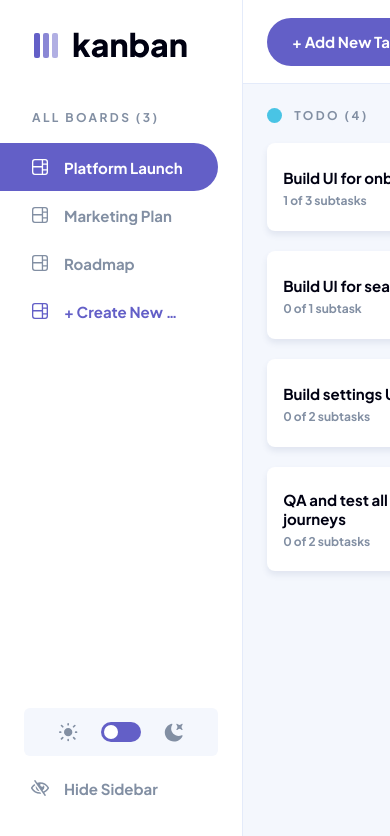
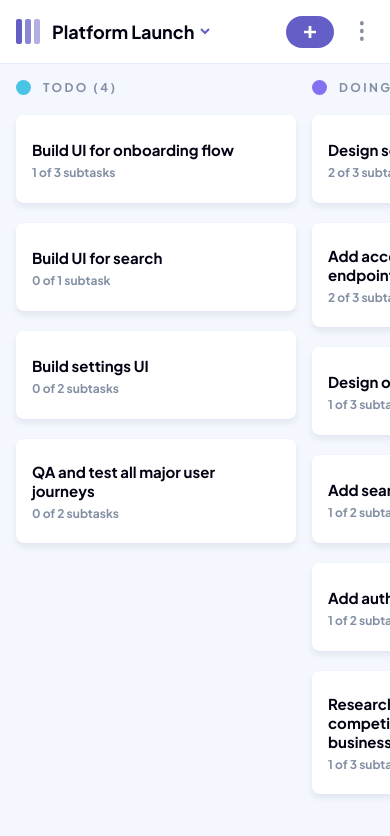
Before and after one commit to kwadjo-wusu-ansah/Kanban-Task-Management, a React (Vite) app: page / in a window 390 px wide. Shown: the top 836 px of the page. Built offline with nearby package versions, Linux system fonts and the light colour scheme.

Commit message:
feat(responsive): implement mobile board/header states for light and dark modes

```diff
--- a/src/App.module.css
+++ b/src/App.module.css
@@ -92,3 +92,23 @@
     padding: 304px var(--space-6) var(--space-6);
   }
 }
+
+@media (max-width: 787px) {
+  .boardCanvas {
+    padding: var(--space-4) var(--space-4) var(--space-6);
+  }
+
+  .columnsScroller {
+    gap: var(--space-4);
+  }
+
+  .addColumnLane {
+    block-size: calc(100vh - 112px);
+    inline-size: 280px;
+    padding-block-start: var(--space-10);
+  }
+
+  .emptyStateWrapper {
+    padding: 0 var(--space-6);
+  }
+}
--- a/src/App.tsx
+++ b/src/App.tsx
@@ -1,4 +1,4 @@
-import { useState } from 'react'
+import { useEffect, useState } from 'react'
 import { boardPreviews } from './data'
 import type { BoardPreview, BoardTaskPreview } from './data'
 import { AddColumnCard, EmptyBoardState, Header, Modal, Sidebar, Tasks } from './components'
@@ -16,6 +16,7 @@ const DEFAULT_ADD_SUBTASK_PLACEHOLDERS = ['e.g. Make coffee', 'e.g. Drink coffee
 const DEFAULT_ADD_BOARD_COLUMN_VALUES = ['Todo', 'Doing']
 const DEFAULT_BOARD_COLUMN_PLACEHOLDER = 'e.g. Todo'
 const COLUMN_ACCENT_COLORS = ['#49c4e5', '#8471f2', '#67e2ae']
+const MOBILE_BREAKPOINT = 788
 
 let nextClientId = 0
 
@@ -146,10 +147,11 @@ function buildDeleteTaskDescription(taskName: string): string {
 
 const fallbackBoardPreviews = buildFallbackBoardPreviews(fallbackBoards)
 
-// Renders the desktop board app shell in populated and empty states for both themes.
+// Renders the responsive board app shell in populated and empty states for both themes.
 function App() {
   const [mode, setMode] = useState<SidebarMode>('light')
   const [isSidebarHidden, setIsSidebarHidden] = useState(false)
+  const [isMobileViewport, setIsMobileViewport] = useState(() => window.innerWidth < MOBILE_BREAKPOINT)
   const [boardsData, setBoardsData] = useState<BoardPreview[]>(boardPreviews.length > 0 ? boardPreviews : fallbackBoardPreviews)
   const boards = buildSidebarBoards(boardsData)
   const [activeBoardId, setActiveBoardId] = useState(boards[0]?.id ?? fallbackBoards[0].id)
@@ -210,6 +212,24 @@ function App() {
   const statusOptions = buildStatusOptions(activeBoard)
   const deleteBoardDescription = buildDeleteBoardDescription(deletingBoardName || activeBoardName)
   const deleteTaskDescription = buildDeleteTaskDescription(deletingTaskName || activeTask?.title || '')
+  const shouldRenderSidebar = !isMobileViewport
+  const isHeaderSidebarVisible = shouldRenderSidebar && !isSidebarHidden
+
+  // Tracks the mobile breakpoint so the app can switch between desktop sidebar and mobile header layouts.
+  useEffect(() => {
+    const mediaQuery = window.matchMedia(`(max-width: ${MOBILE_BREAKPOINT - 1}px)`)
+
+    function handleMobileBreakpointChange(event: MediaQueryListEvent) {
+      setIsMobileViewport(event.matches)
+    }
+
+    setIsMobileViewport(mediaQuery.matches)
+    mediaQuery.addEventListener('change', handleMobileBreakpointChange)
+
+    return () => {
+      mediaQuery.removeEventListener('change', handleMobileBreakpointChange)
+    }
+  }, [])
 
   // Resets local Add Task form state to initial values for the active board.
   function resetAddTaskForm(initialStatusValue = statusOptions[0]?.value ?? '') {
@@ -1073,6 +1093,7 @@ function App() {
 
   return (
     <main className={classNames(styles.app, mode === 'dark' ? styles.appDark : styles.appLight)}>
+      {shouldRenderSidebar ? (
         <Sidebar
           activeBoardId={activeBoardId}
           boardCount={boardCount}
@@ -1086,10 +1107,12 @@ function App() {
           onThemeToggle={() => setMode((previousMode) => (previousMode === 'dark' ? 'light' : 'dark'))}
           theme={mode}
         />
+      ) : null}
 
       <div className={styles.contentArea}>
         <Header
           boardName={activeBoardName}
+          isMobile={isMobileViewport}
           isAddTaskDisabled={!hasColumns}
           isMenuOpen={isBoardMenuOpen}
           mode={mode}
@@ -1098,7 +1121,7 @@ function App() {
           onEditBoard={handleEditBoardOpen}
           onMenuClose={handleBoardMenuClose}
           onMenuOpen={handleBoardMenuToggle}
-          sidebarVisible={!isSidebarHidden}
+          sidebarVisible={isHeaderSidebarVisible}
         />
         <section className={classNames(styles.boardCanvas, mode === 'dark' ? styles.boardCanvasDark : styles.boardCanvasLight)}>
           {hasColumns ? (
--- a/src/components/Header/Header.module.css
+++ b/src/components/Header/Header.module.css
@@ -54,13 +54,20 @@
 }
 
 .title {
+  align-items: center;
   color: var(--color-black);
+  display: flex;
   font-size: var(--text-heading-xl-size);
   font-weight: 700;
+  gap: var(--space-2);
   line-height: var(--line-height-compact);
   margin: 0;
   overflow: hidden;
   padding-inline-start: var(--space-8);
+}
+
+.titleText {
+  overflow: hidden;
   text-overflow: ellipsis;
   white-space: nowrap;
 }
@@ -83,6 +90,19 @@
 .addTaskButton {
   inline-size: 164px;
   min-inline-size: 164px;
+}
+
+.addTaskButtonMobile {
+  block-size: 32px;
+  border-radius: 16px;
+  inline-size: 48px;
+  min-inline-size: 48px;
+  padding-inline: 0;
+}
+
+.addTaskMobileIcon {
+  block-size: 12px;
+  inline-size: 12px;
 }
 
 .menuRegion {
@@ -154,6 +174,16 @@
   color: var(--color-red);
 }
 
+.boardChevron {
+  block-size: 7px;
+  flex: 0 0 auto;
+  inline-size: 10px;
+}
+
+.titleMobile {
+  font-size: var(--text-heading-l-size);
+}
+
 @media (min-width: 788px) and (max-width: 1023px) {
   .header {
     block-size: 81px;
@@ -186,3 +216,41 @@
     gap: var(--space-6);
   }
 }
+
+@media (max-width: 787px) {
+  .header {
+    block-size: 64px;
+  }
+
+  .sidebarHidden {
+    padding-inline-end: var(--space-4);
+  }
+
+  .logoSlot {
+    block-size: 64px;
+    border-inline-end: 0;
+    inline-size: auto;
+    padding-inline: var(--space-4) var(--space-3);
+  }
+
+  .logo {
+    block-size: 25px;
+    inline-size: 24px;
+  }
+
+  .title {
+    font-size: var(--text-heading-l-size);
+    gap: 6px;
+    max-inline-size: 170px;
+    padding-inline-start: 0;
+  }
+
+  .actions {
+    gap: var(--space-4);
+  }
+
+  .menu {
+    inset-block-start: calc(100% + var(--space-2));
+    inset-inline-end: 0;
+  }
+}
--- a/src/components/Header/Header.tsx
+++ b/src/components/Header/Header.tsx
@@ -1,20 +1,25 @@
 import { useEffect, useRef } from 'react'
-import { iconVerticalEllipsis, logoDark, logoLight } from '../../assets'
+import { iconAddTaskMobile, iconChevronDown, iconVerticalEllipsis, logoDark, logoLight, logoMobile } from '../../assets'
 import { classNames } from '../../utils'
 import { Button } from '../Button'
 import styles from './Header.module.css'
 import type { HeaderMode, HeaderProps } from './Header.types'
 
-// Resolves the correct desktop logo source from the selected header mode.
-function getLogoSource(mode: HeaderMode): string {
+// Resolves the correct logo source from mode and mobile header layout.
+function getLogoSource(mode: HeaderMode, isMobile: boolean): string {
+  if (isMobile) {
+    return logoMobile
+  }
+
   return mode === 'dark' ? logoLight : logoDark
 }
 
-// Renders a reusable board header for light/dark mode and sidebar-visible layouts.
+// Renders a reusable board header for desktop/tablet and compact mobile layouts.
 function Header({
   addTaskLabel = '+ Add New Task',
   boardName,
   className,
+  isMobile = false,
   isAddTaskDisabled = false,
   isMenuOpen = false,
   mode = 'light',
@@ -26,7 +31,7 @@ function Header({
   sidebarVisible = true,
   ...props
 }: HeaderProps) {
-  const shouldShowLogo = !sidebarVisible
+  const shouldShowLogo = isMobile || !sidebarVisible
   const menuRegionRef = useRef<HTMLDivElement | null>(null)
 
   // Closes the board action menu when clicks happen outside the menu trigger region.
@@ -65,13 +70,23 @@ function Header({
       {...props}
     >
       <div className={styles.leadingGroup}>
-        {shouldShowLogo ? <div className={styles.logoSlot}><img alt="Kanban" className={styles.logo} src={getLogoSource(mode)} /></div> : null}
-        <h1 className={styles.title}>{boardName}</h1>
+        {shouldShowLogo ? <div className={styles.logoSlot}><img alt="Kanban" className={styles.logo} src={getLogoSource(mode, isMobile)} /></div> : null}
+        <h1 className={classNames(styles.title, isMobile && styles.titleMobile)}>
+          <span className={styles.titleText}>{boardName}</span>
+          {isMobile ? <img alt="" aria-hidden="true" className={styles.boardChevron} src={iconChevronDown} /> : null}
+        </h1>
       </div>
 
       <div className={styles.actions}>
-        <Button className={styles.addTaskButton} disabled={isAddTaskDisabled} onClick={onAddTask} size="large" variant="primary">
-          {addTaskLabel}
+        <Button
+          aria-label={isMobile ? addTaskLabel : undefined}
+          className={classNames(styles.addTaskButton, isMobile && styles.addTaskButtonMobile)}
+          disabled={isAddTaskDisabled}
+          onClick={onAddTask}
+          size="large"
+          variant="primary"
+        >
+          {isMobile ? <img alt="" aria-hidden="true" className={styles.addTaskMobileIcon} src={iconAddTaskMobile} /> : addTaskLabel}
         </Button>
         <div className={styles.menuRegion} ref={menuRegionRef}>
           <button aria-label="Open board actions" className={styles.menuButton} onClick={onMenuOpen} type="button">
--- a/src/components/Header/Header.types.ts
+++ b/src/components/Header/Header.types.ts
@@ -5,6 +5,7 @@ export type HeaderMode = 'light' | 'dark'
 export interface HeaderProps extends HTMLAttributes<HTMLElement> {
   addTaskLabel?: string
   boardName: string
+  isMobile?: boolean
   isAddTaskDisabled?: boolean
   isMenuOpen?: boolean
   mode?: HeaderMode
--- a/src/components/Modal/Modal.module.css
+++ b/src/components/Modal/Modal.module.css
@@ -311,7 +311,7 @@
   }
 }
 
-@media (max-width: 640px) {
+@media (max-width: 787px) {
   .panel {
     gap: var(--space-5);
     inline-size: min(100%, 343px);
```
Lines whose indentation alone changed are shown as unchanged.
